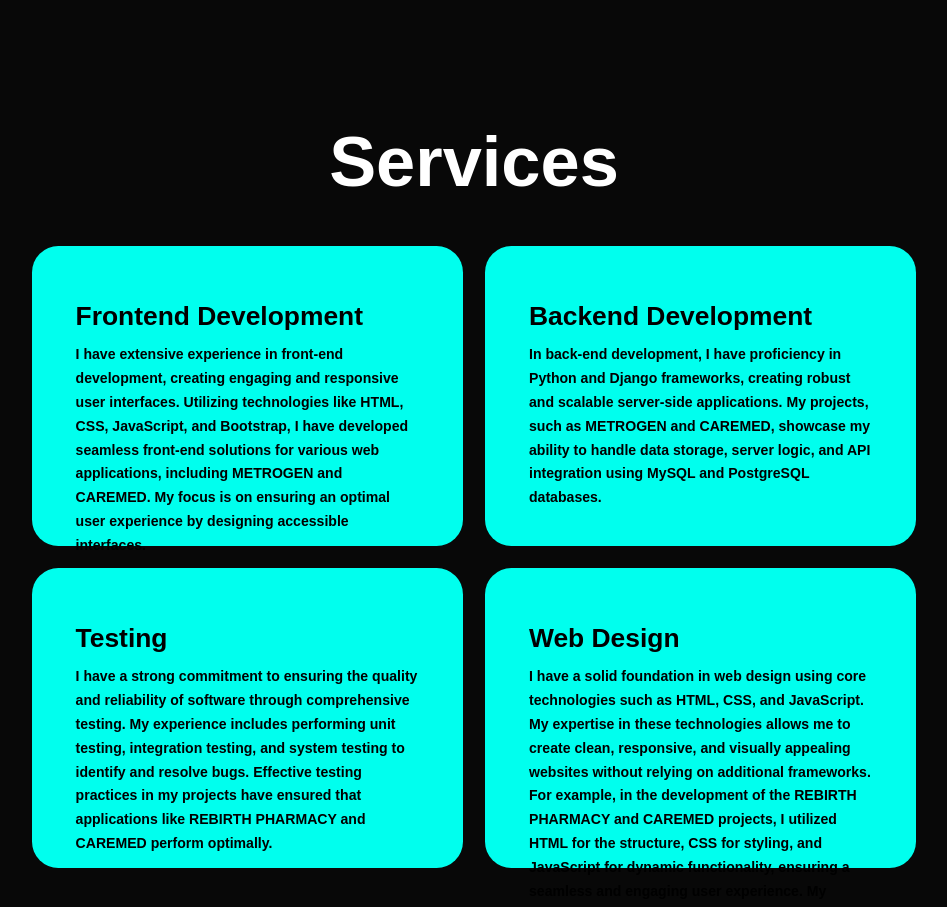
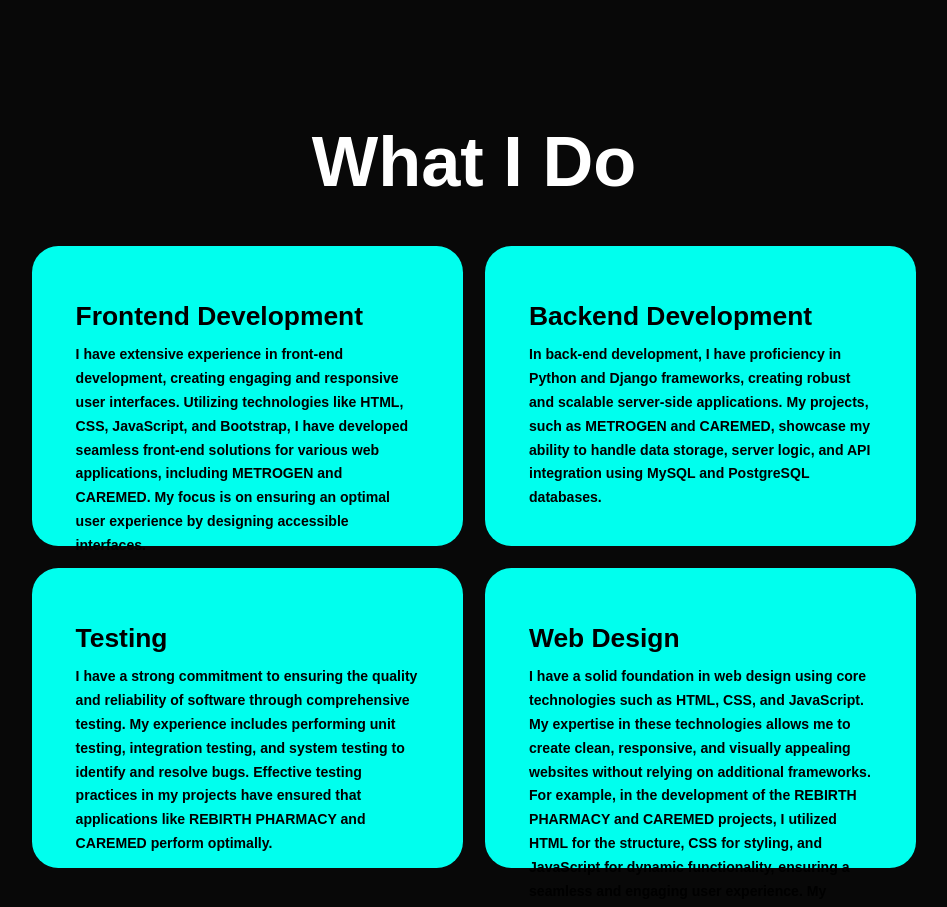
Before and after one commit to Jeswin-t/portfolioo, a plain HTML site: page index.html in a window 1280 px wide. Shown: the part 1960-2867 px from the top of the page, without its empty margins (166-1113 px from the left). Drawn offline with nearby package versions, Linux system fonts and the light colour scheme.

Commit message:
Update index.html

```diff
--- a/index.html
+++ b/index.html
@@ -109,7 +109,7 @@
     </section>
 
     <section  class="services" id="services">
-        <h2 class="heading">Services</h2>
+        <h2 class="heading">What I Do</h2>
 
         <div class="services-container">
             <div class="service-box">
```
